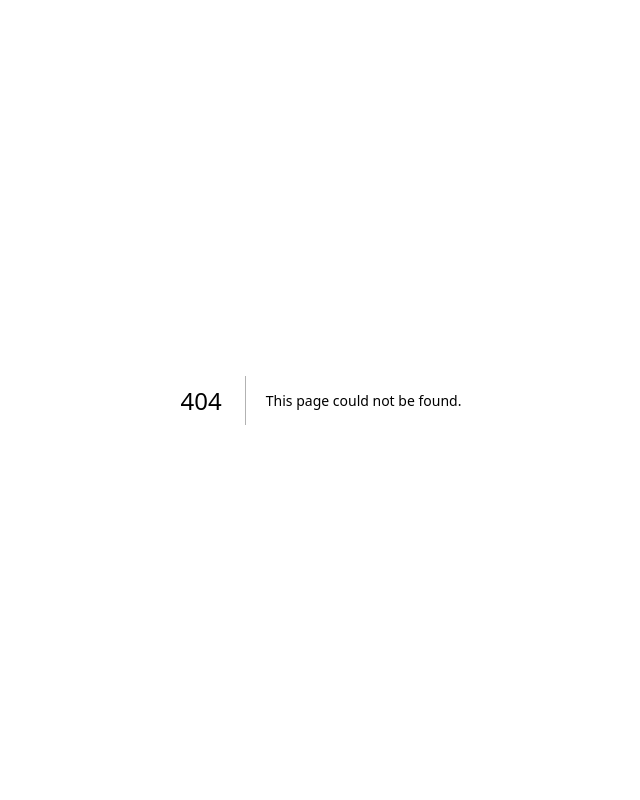
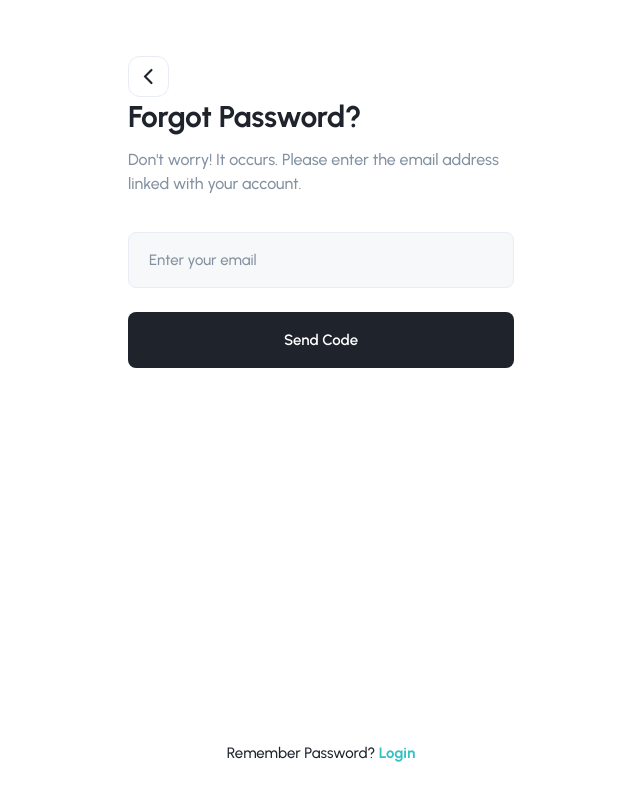
Before and after one commit to projectdummy2025/moneytrack-project, a Next.js app: page /forgot-password in a window 1280 px wide. Before the commit this address had no page. Shown: the whole page, without its empty margins (319-959 px from the left). Built offline with nearby package versions, Linux system fonts and the light colour scheme.

Commit message:
add forgot password page

```diff
--- /dev/null
+++ b/app/forgot-password/page.tsx
@@ -0,0 +1,105 @@
+"use client";
+
+import React, { useState } from "react";
+import { useRouter } from "next/navigation";
+import { AuthLayout } from "@shell/auth/AuthLayout";
+import { BackButton } from "@shell/auth/BackButton";
+import Link from "next/link";
+
+export default function ForgotPasswordPage() {
+  const router = useRouter();
+  const [email, setEmail] = useState("");
+
+  const handleSendCode = () => {
+    // UI logic only
+    router.push("/otp-verification");
+  };
+
+  return (
+    <AuthLayout>
+      <div className="mt-9">
+        <BackButton to="/login" />
+      </div>
+
+      {/* Title & Description */}
+      <h1
+        style={{
+          fontFamily: "Urbanist, sans-serif",
+          fontWeight: 700,
+          fontSize: 30,
+          color: "#1e232c",
+          lineHeight: 1.3,
+          letterSpacing: -0.3,
+          marginBottom: 12,
+        }}
+      >
+        Forgot Password?
+      </h1>
+      <p
+        style={{
+          fontFamily: "Urbanist, sans-serif",
+          fontWeight: 500,
+          fontSize: 16,
+          color: "#8391a1",
+          lineHeight: 1.5,
+          marginBottom: 36,
+        }}
+      >
+        Don&apos;t worry! It occurs. Please enter the email address linked with your account.
+      </p>
+
+      {/* Email Input */}
+      <div className="mb-6">
+        <input
+          type="email"
+          placeholder="Enter your email"
+          value={email}
+          onChange={(e) => setEmail(e.target.value)}
+          className="w-full h-[56px] bg-[#f7f8f9] border border-[#e8ecf4] rounded-[8px] px-5 outline-none focus:border-[#35c2c1] transition-colors"
+          style={{
+            fontFamily: "Urbanist, sans-serif",
+            fontWeight: 500,
+            fontSize: 15,
+            color: "#1e232c",
+          }}
+        />
+      </div>
+
+      {/* Send Code Button */}
+      <button
+        onClick={handleSendCode}
+        className="w-full h-[56px] bg-[#1e232c] rounded-[8px] flex items-center justify-center cursor-pointer hover:bg-[#2d3441] transition-colors"
+        style={{
+          fontFamily: "Urbanist, sans-serif",
+          fontWeight: 600,
+          fontSize: 15,
+          color: "white",
+        }}
+      >
+        Send Code
+      </button>
+
+      {/* Remember Password link */}
+      <div className="flex-1 flex items-end justify-center pb-4 mt-8">
+        <p style={{ fontFamily: "Urbanist, sans-serif", fontSize: 15, color: "#1e232c" }}>
+          <span style={{ fontWeight: 500 }}>Remember Password? </span>
+          <Link
+            href="/login"
+            style={{
+              fontWeight: 700,
+              color: "#35c2c1",
+              background: "none",
+              border: "none",
+              cursor: "pointer",
+              fontFamily: "Urbanist, sans-serif",
+              fontSize: 15,
+              textDecoration: "none",
+            }}
+          >
+            Login
+          </Link>
+        </p>
+      </div>
+    </AuthLayout>
+  );
+}
```
